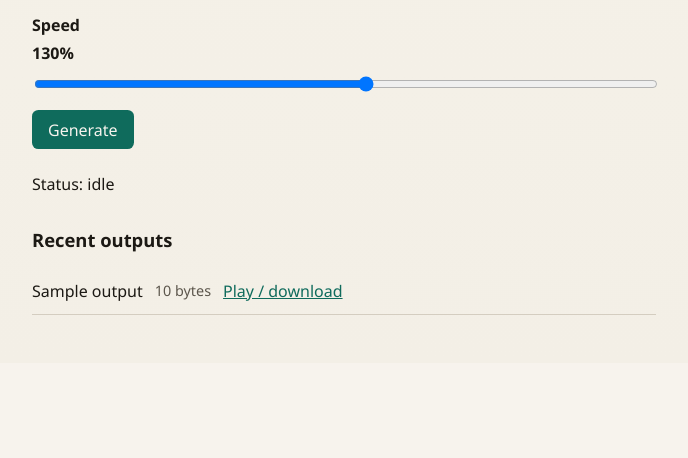
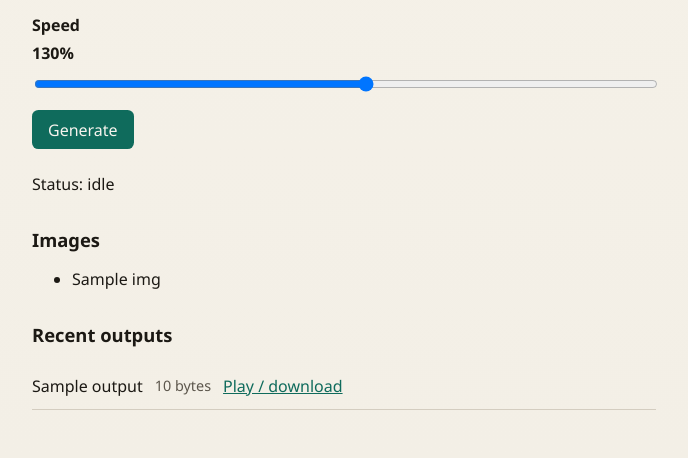
Before and after one commit to gonereng/viral-roblox, a FastAPI app: template src/roblox_viral/web/templates/generate.html in a window 1280 px wide. Shown: the part 789-1247 px from the top of the page, without its empty margins (296-984 px from the left). Before the commit the page ends 1104 px from the top, so only its background shows below. Run offline with FastAPI, Linux system fonts and the light colour scheme; the template is opened without the code that fills it: most values are stand-ins (such as "Sample title", 1, 10 or a date in 2020); parts of the project's set-up code (start-up, migrations or seed data) failed here and were passed over.

Commit message:
fix(web): use TemplateResponse for generate page images SSR
Co-authored-by: Cursor <cursoragent@cursor.com>

```diff
--- a/src/roblox_viral/web/app.py
+++ b/src/roblox_viral/web/app.py
@@ -145,25 +145,21 @@ def create_app(settings: Settings | None = None) -> FastAPI:
     ) -> HTMLResponse:
         settings = request.app.state.settings
         sources = list_sources(settings)
-        images = list_images(settings)
         try:
             voices = await list_english_voices()
         except Exception:
             voices = [VoiceInfo(DEFAULT_VOICE, "en-US", "Female")]
-        html = templates.get_template("generate.html").render(
-            request=request,
-            sources=sources,
-            voices=voices,
-            default_voice=DEFAULT_VOICE,
-            recent_outputs=list_outputs(settings),
-            images=images,
+        return templates.TemplateResponse(
+            request,
+            "generate.html",
+            {
+                "sources": sources,
+                "voices": voices,
+                "default_voice": DEFAULT_VOICE,
+                "recent_outputs": list_outputs(settings),
+                "images": list_images(settings),
+            },
         )
-        if images:
-            marker = "".join(
-                f'<span hidden class="image-ssr">{img.name}</span>' for img in images
-            )
-            html = html.replace("</main>", f"{marker}</main>", 1)
-        return HTMLResponse(html)
 
     @app.get("/library", response_class=HTMLResponse)
     def library_page(
--- a/src/roblox_viral/web/templates/generate.html
+++ b/src/roblox_viral/web/templates/generate.html
@@ -61,6 +61,17 @@
     <p><a id="download" href="#" download>Download MP4</a></p>
   </section>
 
+  {% if images %}
+  <section class="image-list">
+    <h2>Images</h2>
+    <ul>
+      {% for img in images %}
+      <li>{{ img.name }}</li>
+      {% endfor %}
+    </ul>
+  </section>
+  {% endif %}
+
   <section class="recent-outputs">
     <h2>Recent outputs</h2>
     {% if recent_outputs %}
```
